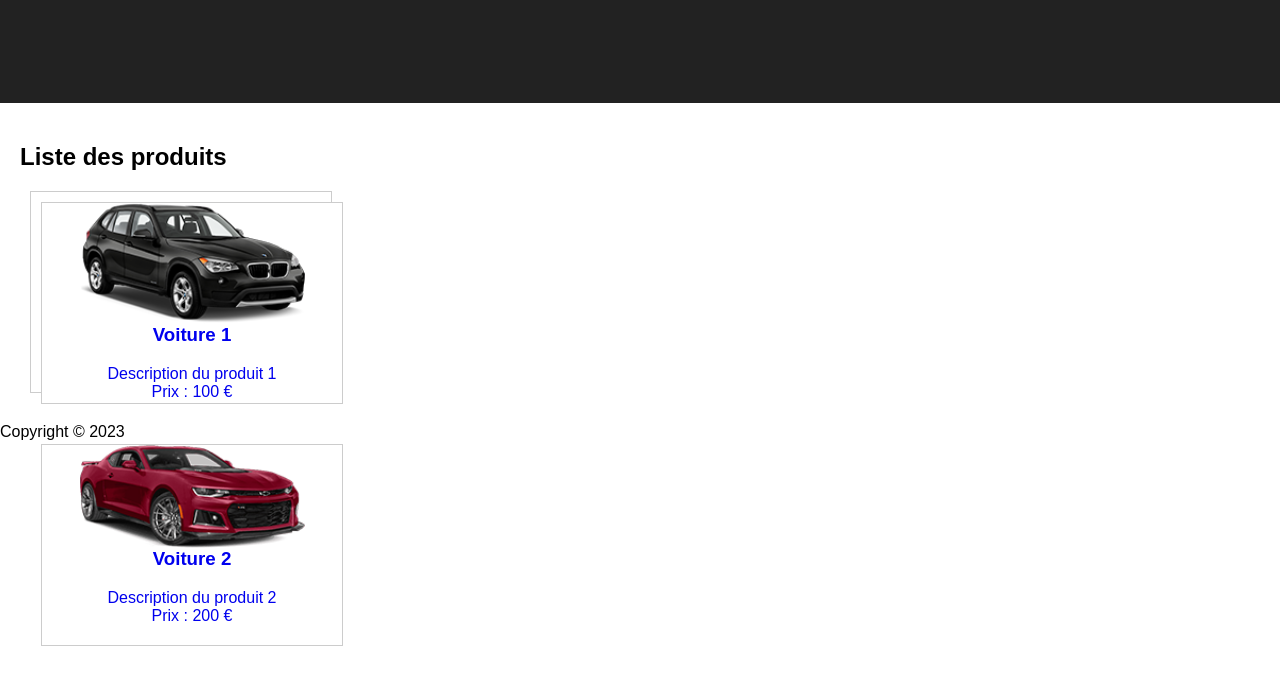
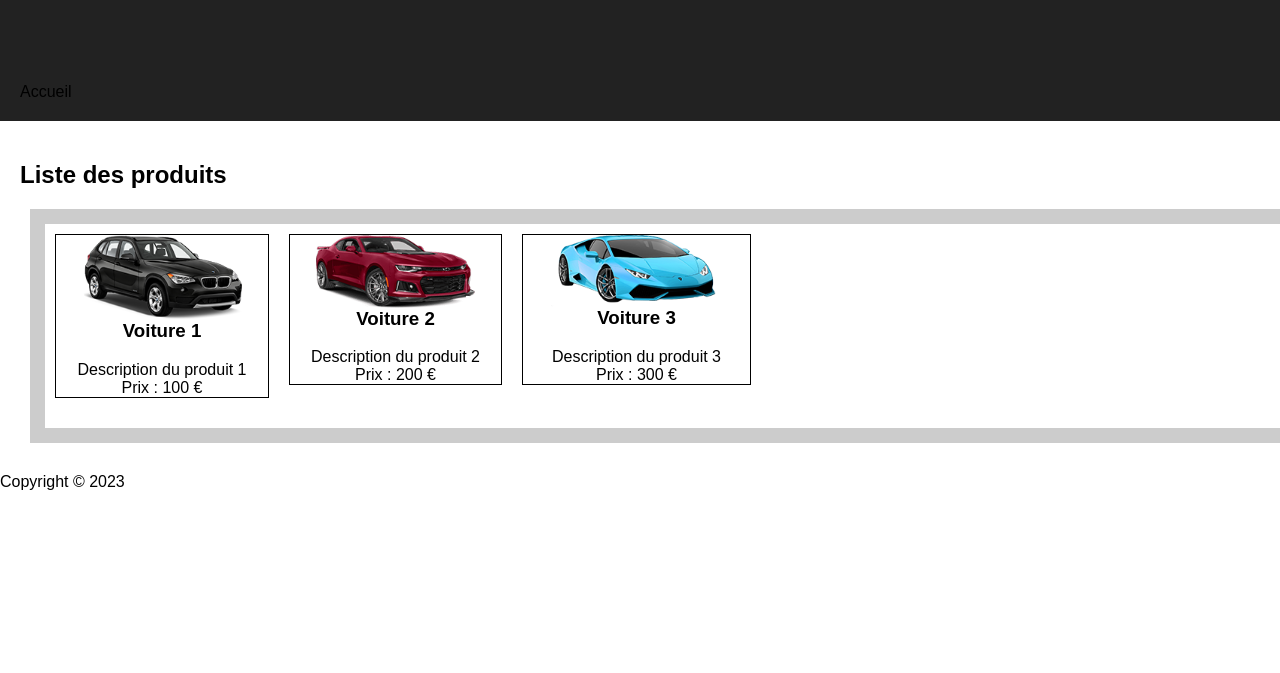
Before and after one commit to Hiidow/Projet-e-commerce---INFRA-Integ-Cont, a plain HTML site: page Produits.html in a window 1280 px wide. Shown: the part 77-750 px from the top of the page. Drawn offline with Linux system fonts and the light colour scheme.

Commit message:
Feature page produit

```diff
--- a/Produits.html
+++ b/Produits.html
@@ -11,15 +11,18 @@
     <div class="banniere">
       <h1>Produits</h1>
     </div>
+    <nav>
+      <a href="index.html">Accueil</a>
+    </nav>
   </header>
   <main>
     <section>
         <h2>Liste des produits</h2>
-        <div class="voiture">
+        <div class="affichage" >
         <ul class="produits">
           <li>
             <a href="#">
-              <div class="voiture">
+              <div class="voiture" >
                 <img src="assets/images/featured-cars/fc1.png" alt="Image de la voiture 1">
                 <h3>Voiture 1</h3>
                 <p>Description du produit 1</p>
--- a/style.css
+++ b/style.css
@@ -25,7 +25,7 @@ body {
   nav a {
     padding: 10px 20px;
     text-decoration: none;
-    color: #fff;
+    color: #c72323;
   }
 
   main {
--- a/styleproduit.css
+++ b/styleproduit.css
@@ -19,6 +19,7 @@ body {
 }
 
 ul.produits {
+  display: flex;
   list-style: none;
   margin: 0;
   padding: 0;
@@ -31,10 +32,11 @@ body {
 
 a {
   text-decoration: none;
+  color: #000000;
 }
 
 img {
-    width: 200px;
+  width: 100%; /* Modifier la largeur à 100% pour s'adapter à la largeur du conteneur parent */
 }
 
 h3 {
@@ -60,17 +62,17 @@ body {
 }
 
 .voiture {
-    width: 300px;
-    height: 200px;
-    background-color: #fff;
-    border: 1px solid #ccc;
+  background-color: #ffffff;
+  border: 1px solid #000000;
   margin: 10px;
 }
+
+
 
 .voiture img {
   width: 75%;
   display: block;
-    margin: auto
+  margin: auto;
 }
 
 .voiture h3 {
@@ -80,10 +82,13 @@ body {
 .voiture p {
   text-align: center;
 }
+
 .affichage {
-    width: 600px;
-    height: 800px;
+  width: 100%;
+  height: auto;
+  flex-wrap: wrap;
   background-color: #fff;
-    border: 30px solid #ccc;
+  border: 15px solid #ccc;
   margin: 10px;
+  justify-content: space-between;
 }
```
Lines whose indentation alone changed are shown as unchanged.
